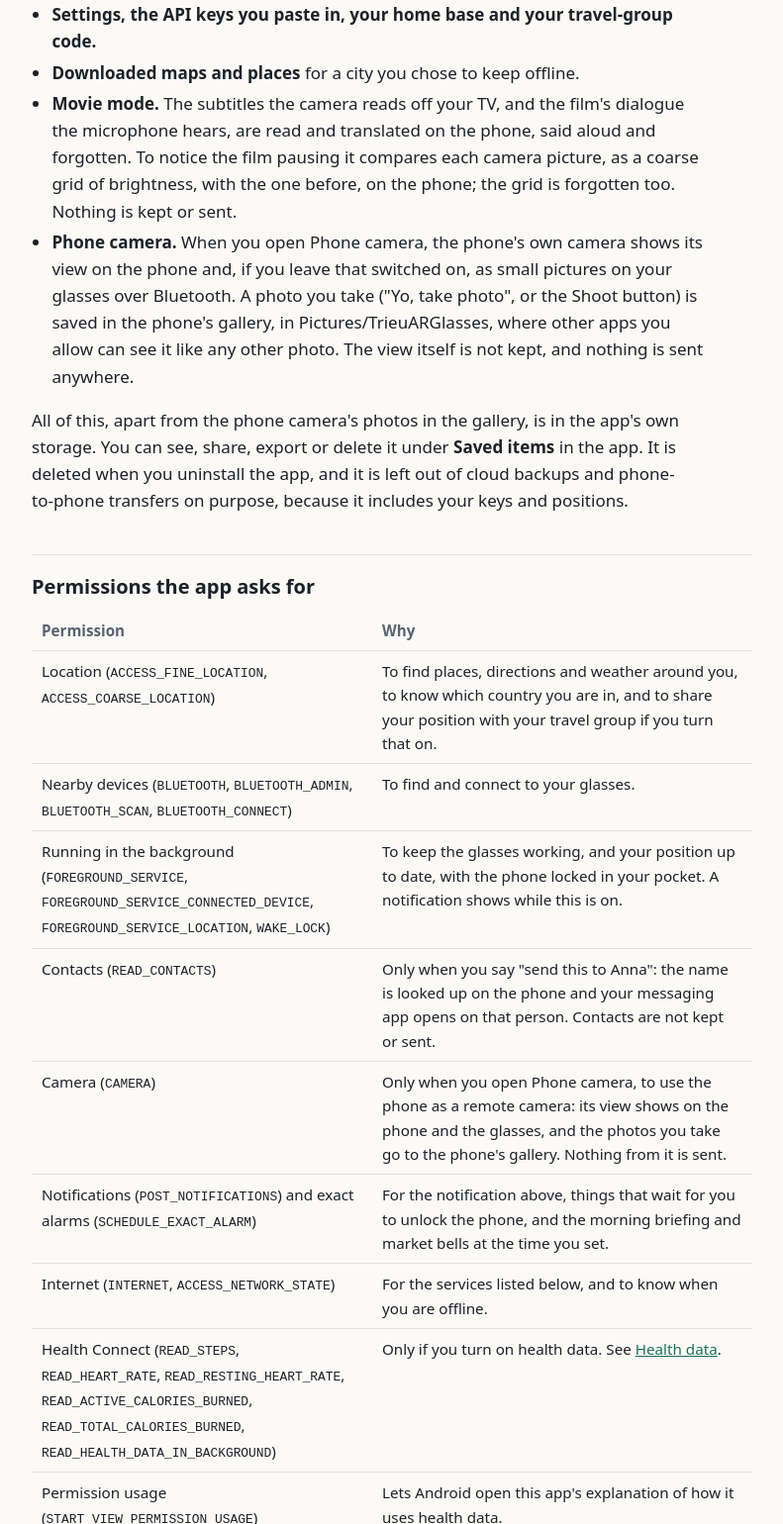
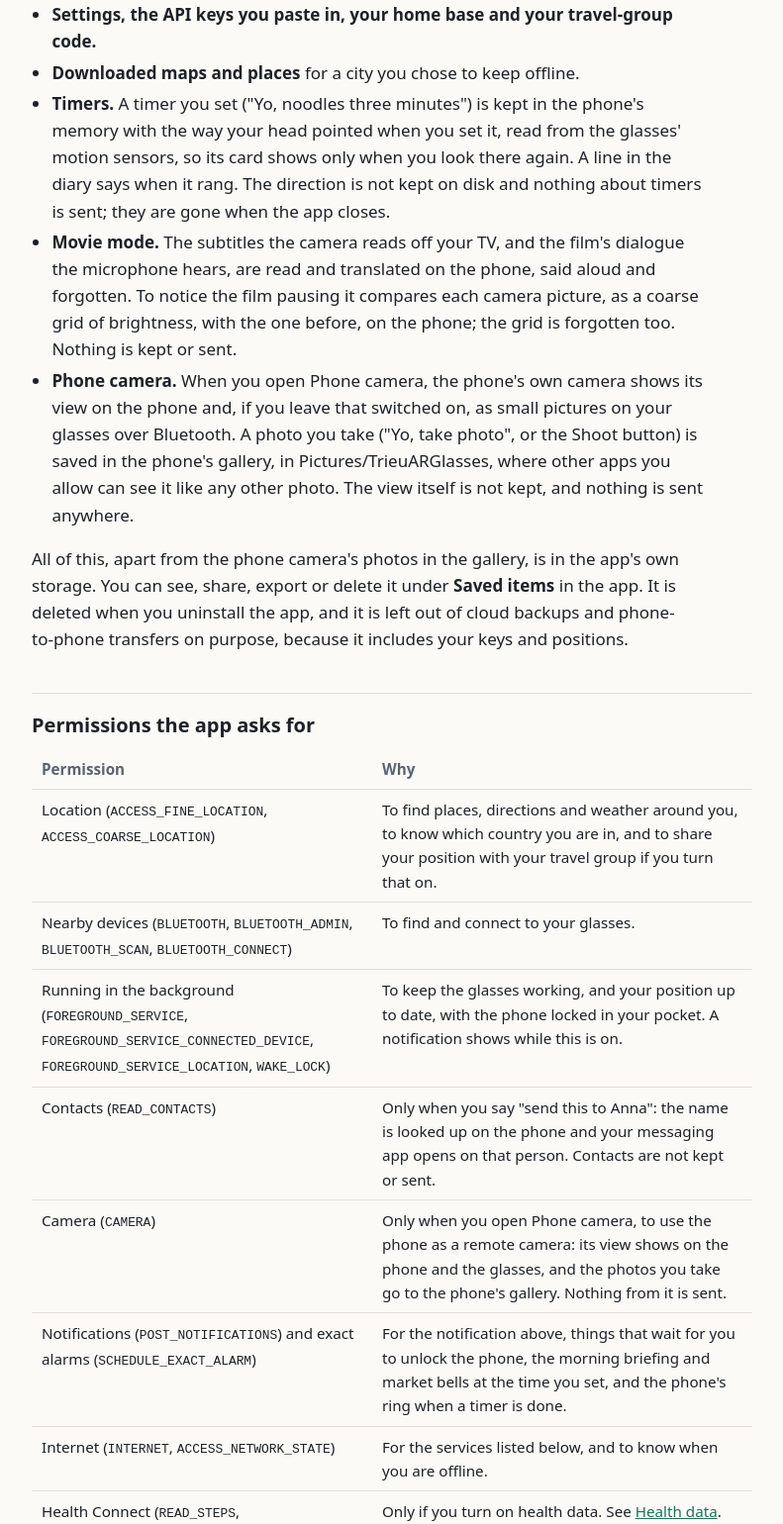
Before and after one commit to erehtolleh/erehtolleh.github.io, a plain HTML site: page privacy/index.html in a window 1280 px wide. Shown: the part 1260-2800 px from the top of the page at 99% size, without its empty margins (244-1035 px from the left). Drawn offline with Linux system fonts and the light colour scheme.

Commit message:
Privacy policy for 0.35.0: timers
Co-Authored-By: Claude Opus 5.5 <noreply@anthropic.com>

```diff
--- a/privacy/index.html
+++ b/privacy/index.html
@@ -54,7 +54,7 @@
 <main>
 
 <h1>Trieu AR Glasses privacy policy</h1>
-<p class="meta">Last updated 16 November 2026, for version 0.34.2 of the Android app.</p>
+<p class="meta">Last updated 16 November 2026, for version 0.35.0 of the Android app.</p>
 
 <p>Trieu AR Glasses is a phone app that works with Everysight Maverick glasses. It translates what
 you see and hear, helps you find your way, and shows things like the time and your steps on the
@@ -92,6 +92,10 @@ your data, email <a href="mailto:jtplanet@gmail.com">jtplanet@gmail.com</a>.</p>
       translation, place and plan of the day.</li>
   <li><strong>Settings, the API keys you paste in, your home base and your travel-group code.</strong></li>
   <li><strong>Downloaded maps and places</strong> for a city you chose to keep offline.</li>
+  <li><strong>Timers.</strong> A timer you set ("Yo, noodles three minutes") is kept in the phone's memory with
+      the way your head pointed when you set it, read from the glasses' motion sensors, so its card shows
+      only when you look there again. A line in the diary says when it rang. The direction is not kept on
+      disk and nothing about timers is sent; they are gone when the app closes.</li>
   <li><strong>Movie mode.</strong> The subtitles the camera reads off your TV, and the film's dialogue the
       microphone hears, are read and translated on the phone, said aloud and forgotten. To notice the film
       pausing it compares each camera picture, as a coarse grid of brightness, with the one before, on the
@@ -126,8 +130,8 @@ cloud backups and phone-to-phone transfers on purpose, because it includes your
       <td>Only when you open Phone camera, to use the phone as a remote camera: its view shows on the phone
       and the glasses, and the photos you take go to the phone's gallery. Nothing from it is sent.</td></tr>
   <tr><td>Notifications (<code>POST_NOTIFICATIONS</code>) and exact alarms (<code>SCHEDULE_EXACT_ALARM</code>)</td>
-      <td>For the notification above, things that wait for you to unlock the phone, and the morning briefing
-      and market bells at the time you set.</td></tr>
+      <td>For the notification above, things that wait for you to unlock the phone, the morning briefing
+      and market bells at the time you set, and the phone's ring when a timer is done.</td></tr>
   <tr><td>Internet (<code>INTERNET</code>, <code>ACCESS_NETWORK_STATE</code>)</td>
       <td>For the services listed below, and to know when you are offline.</td></tr>
   <tr><td>Health Connect (<code>READ_STEPS</code>, <code>READ_HEART_RATE</code>, <code>READ_RESTING_HEART_RATE</code>,
```
